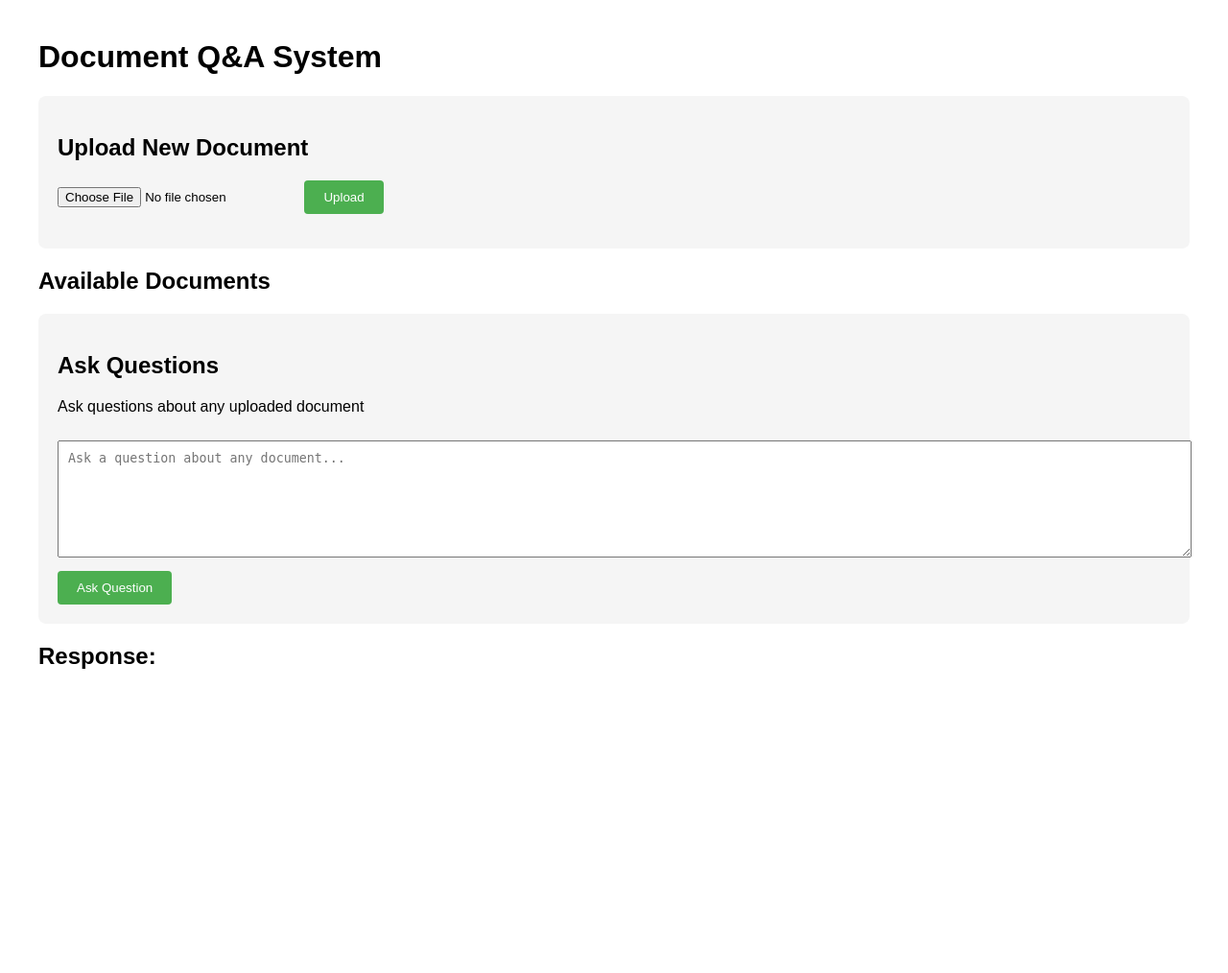
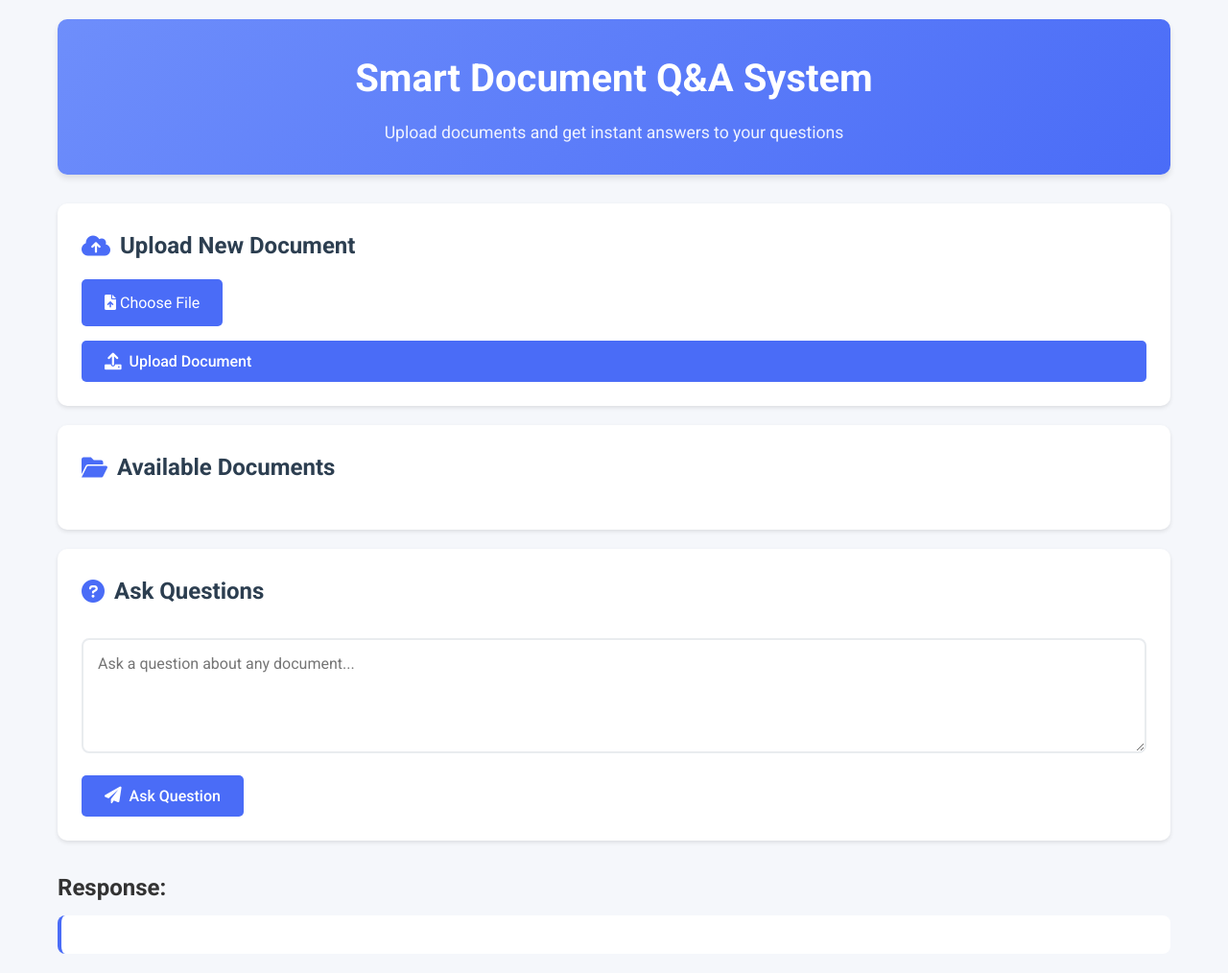
Before and after one commit to nagaramyav/chatbot, a Flask app: page / in a window 1280 px wide. Shown: the whole page at 96% size. Before the commit the page ends 697 px from the top, so only its background shows below. Run offline with Flask 3, Linux system fonts and the light colour scheme; data that the repository does not hold is empty.

Commit message:
Update UI with modern design and improved user experience

```diff
--- a/templates/index.html
+++ b/templates/index.html
@@ -1,98 +1,295 @@
 <!DOCTYPE html>
 <html>
 <head>
-    <title>Document Q&A System</title>
+    <title>Smart Document Q&A System</title>
+    <link href="https://fonts.googleapis.com/css2?family=Roboto:wght@300;400;500;700&display=swap" rel="stylesheet">
+    <link href="https://cdnjs.cloudflare.com/ajax/libs/font-awesome/6.0.0/css/all.min.css" rel="stylesheet">
     <style>
+        * {
+            margin: 0;
+            padding: 0;
+            box-sizing: border-box;
+            font-family: 'Roboto', sans-serif;
+        }
+
         body {
-            font-family: Arial, sans-serif;
+            background-color: #f5f7fb;
+            color: #333;
+            line-height: 1.6;
+        }
+
+        .container {
             max-width: 1200px;
             margin: 0 auto;
             padding: 20px;
         }
-        .upload-section, .qa-section {
-            margin: 20px 0;
-            padding: 20px;
-            background-color: #f5f5f5;
+
+        .header {
+            text-align: center;
+            padding: 30px 0;
+            background: linear-gradient(135deg, #6e8efb, #4a6cf7);
+            color: white;
+            border-radius: 10px;
+            margin-bottom: 30px;
+            box-shadow: 0 4px 6px rgba(0, 0, 0, 0.1);
+        }
+
+        .header h1 {
+            font-size: 2.5em;
+            margin-bottom: 10px;
+        }
+
+        .header p {
+            font-size: 1.1em;
+            opacity: 0.9;
+        }
+
+        .card {
+            background: white;
+            border-radius: 10px;
+            padding: 25px;
+            margin-bottom: 20px;
+            box-shadow: 0 2px 4px rgba(0, 0, 0, 0.1);
+            transition: transform 0.3s ease;
+        }
+
+        .card:hover {
+            transform: translateY(-5px);
+        }
+
+        .card h2 {
+            color: #2c3e50;
+            margin-bottom: 15px;
+            display: flex;
+            align-items: center;
+        }
+
+        .card h2 i {
+            margin-right: 10px;
+            color: #4a6cf7;
+        }
+
+        .upload-section {
+            display: flex;
+            flex-direction: column;
+            gap: 15px;
+        }
+
+        .file-input-container {
+            position: relative;
+            overflow: hidden;
+            display: inline-block;
+        }
+
+        .file-input-label {
+            background-color: #4a6cf7;
+            color: white;
+            padding: 12px 24px;
+            border-radius: 5px;
+            cursor: pointer;
+            display: inline-block;
+            transition: background-color 0.3s ease;
+        }
+
+        .file-input-label:hover {
+            background-color: #3a5bd6;
+        }
+
+        #fileInput {
+            display: none;
+        }
+
+        .document-grid {
+            display: grid;
+            grid-template-columns: repeat(auto-fill, minmax(250px, 1fr));
+            gap: 20px;
+            margin-top: 20px;
+        }
+
+        .document-item {
+            background: #f8f9fa;
+            padding: 15px;
             border-radius: 8px;
+            border: 1px solid #e9ecef;
+            display: flex;
+            align-items: center;
+            gap: 10px;
         }
-        .document-list {
-            margin: 20px 0;
+
+        .document-item i {
+            color: #4a6cf7;
+            font-size: 1.2em;
         }
-        .document-item {
-            padding: 10px;
-            margin: 5px 0;
-            background-color: #fff;
-            border: 1px solid #ddd;
-            border-radius: 4px;
+
+        .qa-section textarea {
+            width: 100%;
+            height: 120px;
+            padding: 15px;
+            border: 2px solid #e9ecef;
+            border-radius: 8px;
+            resize: vertical;
+            font-size: 1em;
+            margin: 15px 0;
+            transition: border-color 0.3s ease;
         }
+
+        .qa-section textarea:focus {
+            outline: none;
+            border-color: #4a6cf7;
+        }
+
+        .button {
+            background-color: #4a6cf7;
+            color: white;
+            padding: 12px 24px;
+            border: none;
+            border-radius: 5px;
+            cursor: pointer;
+            font-size: 1em;
+            font-weight: 500;
+            transition: all 0.3s ease;
+            display: inline-flex;
+            align-items: center;
+            gap: 8px;
+        }
+
+        .button:hover {
+            background-color: #3a5bd6;
+            transform: translateY(-2px);
+        }
+
+        .button i {
+            font-size: 1.1em;
+        }
+
         .loader {
             display: none;
+            width: 40px;
+            height: 40px;
             border: 4px solid #f3f3f3;
-            border-top: 4px solid #3498db;
+            border-top: 4px solid #4a6cf7;
             border-radius: 50%;
-            width: 20px;
-            height: 20px;
+            margin: 20px auto;
             animation: spin 1s linear infinite;
         }
+
+        .response-section {
+            margin-top: 30px;
+        }
+
+        .response-content {
+            background: #fff;
+            padding: 20px;
+            border-radius: 8px;
+            border-left: 4px solid #4a6cf7;
+            margin-top: 10px;
+            white-space: pre-wrap;
+        }
+
+        #uploadStatus {
+            margin-top: 10px;
+            padding: 10px;
+            border-radius: 5px;
+            display: none;
+        }
+
+        .status-success {
+            background-color: #d4edda;
+            color: #155724;
+            border: 1px solid #c3e6cb;
+        }
+
+        .status-error {
+            background-color: #f8d7da;
+            color: #721c24;
+            border: 1px solid #f5c6cb;
+        }
+
         @keyframes spin {
             0% { transform: rotate(0deg); }
             100% { transform: rotate(360deg); }
         }
-        #userInput {
-            width: 100%;
-            height: 100px;
-            margin: 10px 0;
+
+        @media (max-width: 768px) {
+            .container {
                 padding: 10px;
             }
-        button {
-            padding: 10px 20px;
-            background-color: #4CAF50;
-            color: white;
-            border: none;
-            border-radius: 4px;
-            cursor: pointer;
+
+            .header {
+                padding: 20px 0;
             }
-        button:hover {
-            background-color: #45a049;
+
+            .header h1 {
+                font-size: 2em;
+            }
+
+            .document-grid {
+                grid-template-columns: 1fr;
+            }
         }
     </style>
 </head>
 <body>
-    <h1>Document Q&A System</h1>
-
-    <div class="upload-section">
-        <h2>Upload New Document</h2>
-        <input type="file" id="fileInput" accept=".txt,.pdf,.doc,.docx">
-        <button onclick="uploadFile()">Upload</button>
-        <p id="uploadStatus"></p>
+    <div class="container">
+        <div class="header">
+            <h1>Smart Document Q&A System</h1>
+            <p>Upload documents and get instant answers to your questions</p>
         </div>
 
-    <div class="document-list">
-        <h2>Available Documents</h2>
+        <div class="card">
+            <h2><i class="fas fa-cloud-upload-alt"></i>Upload New Document</h2>
+            <div class="upload-section">
+                <div class="file-input-container">
+                    <label for="fileInput" class="file-input-label">
+                        <i class="fas fa-file-upload"></i> Choose File
+                    </label>
+                    <input type="file" id="fileInput" accept=".txt,.pdf,.doc,.docx">
+                </div>
+                <button onclick="uploadFile()" class="button">
+                    <i class="fas fa-upload"></i> Upload Document
+                </button>
+                <div id="uploadStatus"></div>
+            </div>
+        </div>
+
+        <div class="card">
+            <h2><i class="fas fa-folder-open"></i>Available Documents</h2>
+            <div class="document-grid">
                 {% for doc in documents %}
                 <div class="document-item">
-            {{ doc[1] }}
+                    <i class="fas fa-file-alt"></i>
+                    <span>{{ doc[1] }}</span>
                 </div>
                 {% endfor %}
             </div>
+        </div>
 
+        <div class="card">
+            <h2><i class="fas fa-question-circle"></i>Ask Questions</h2>
             <div class="qa-section">
-        <h2>Ask Questions</h2>
-        <p>Ask questions about any uploaded document</p>
                 <textarea id="userInput" placeholder="Ask a question about any document..."></textarea>
-        <button onclick="sendMessage()">Ask Question</button>
+                <button onclick="sendMessage()" class="button">
+                    <i class="fas fa-paper-plane"></i> Ask Question
+                </button>
+            </div>
         </div>
 
         <div class="loader" id="loader"></div>
+
+        <div class="response-section">
             <h2>Response:</h2>
-    <p id="response"></p>
+            <div class="response-content" id="response"></div>
+        </div>
+    </div>
 
     <script>
         async function uploadFile() {
             const fileInput = document.getElementById('fileInput');
+            const statusDiv = document.getElementById('uploadStatus');
             const file = fileInput.files[0];
+
             if (!file) {
-                document.getElementById('uploadStatus').textContent = 'Please select a file first.';
+                showStatus('Please select a file first.', 'error');
                 return;
             }
 
@@ -100,6 +297,7 @@
             formData.append('file', file);
 
             try {
+                showStatus('Uploading...', 'info');
                 const response = await fetch('/upload', {
                     method: 'POST',
                     body: formData
@@ -107,14 +305,21 @@
 
                 const result = await response.json();
                 if (result.success) {
-                    document.getElementById('uploadStatus').textContent = 'File uploaded successfully! Refreshing page...';
+                    showStatus('File uploaded successfully! Refreshing page...', 'success');
                     setTimeout(() => location.reload(), 2000);
                 } else {
-                    document.getElementById('uploadStatus').textContent = `Error: ${result.error}`;
+                    showStatus(`Error: ${result.error}`, 'error');
                 }
             } catch (error) {
-                document.getElementById('uploadStatus').textContent = `Error: ${error.message}`;
+                showStatus(`Error: ${error.message}`, 'error');
             }
+        }
+
+        function showStatus(message, type) {
+            const statusDiv = document.getElementById('uploadStatus');
+            statusDiv.style.display = 'block';
+            statusDiv.className = type === 'success' ? 'status-success' : 'status-error';
+            statusDiv.textContent = message;
         }
 
         async function sendMessage() {
@@ -152,6 +357,14 @@
                 loader.style.display = 'none';
             }
         }
+
+        // Add enter key support for sending messages
+        document.getElementById('userInput').addEventListener('keypress', function(e) {
+            if (e.key === 'Enter' && !e.shiftKey) {
+                e.preventDefault();
+                sendMessage();
+            }
+        });
     </script>
 </body>
 </html>
```
Lines whose indentation alone changed are shown as unchanged.
